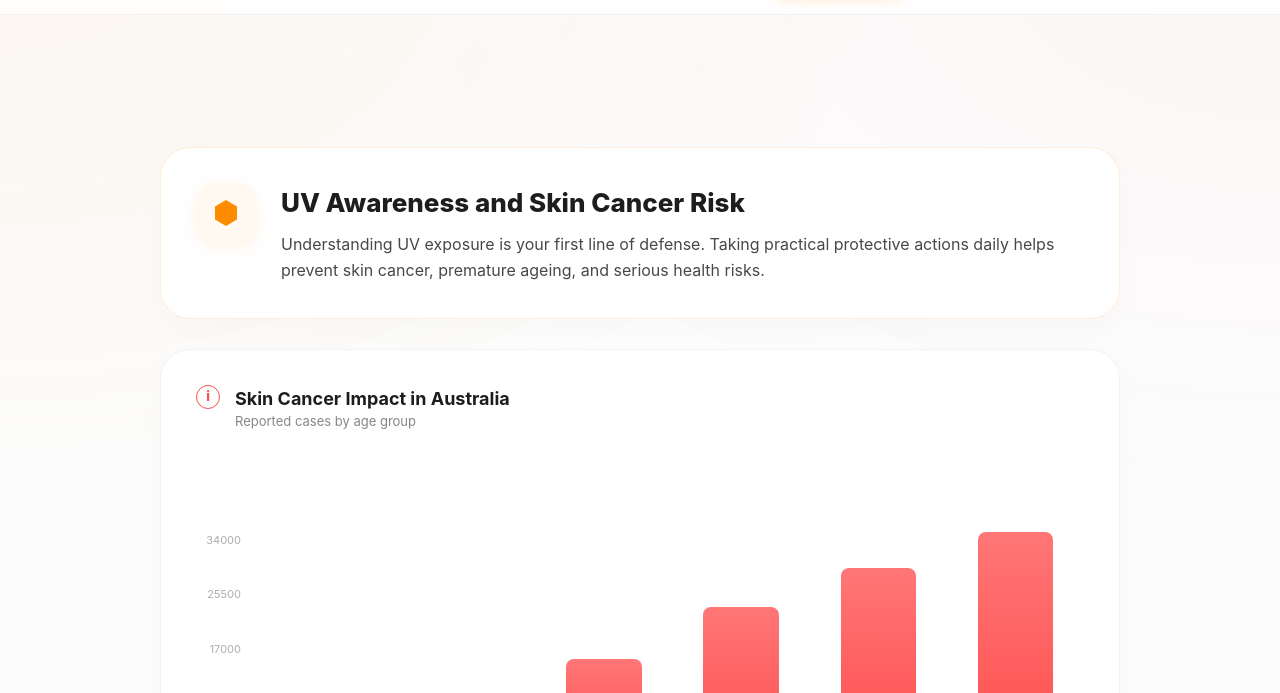
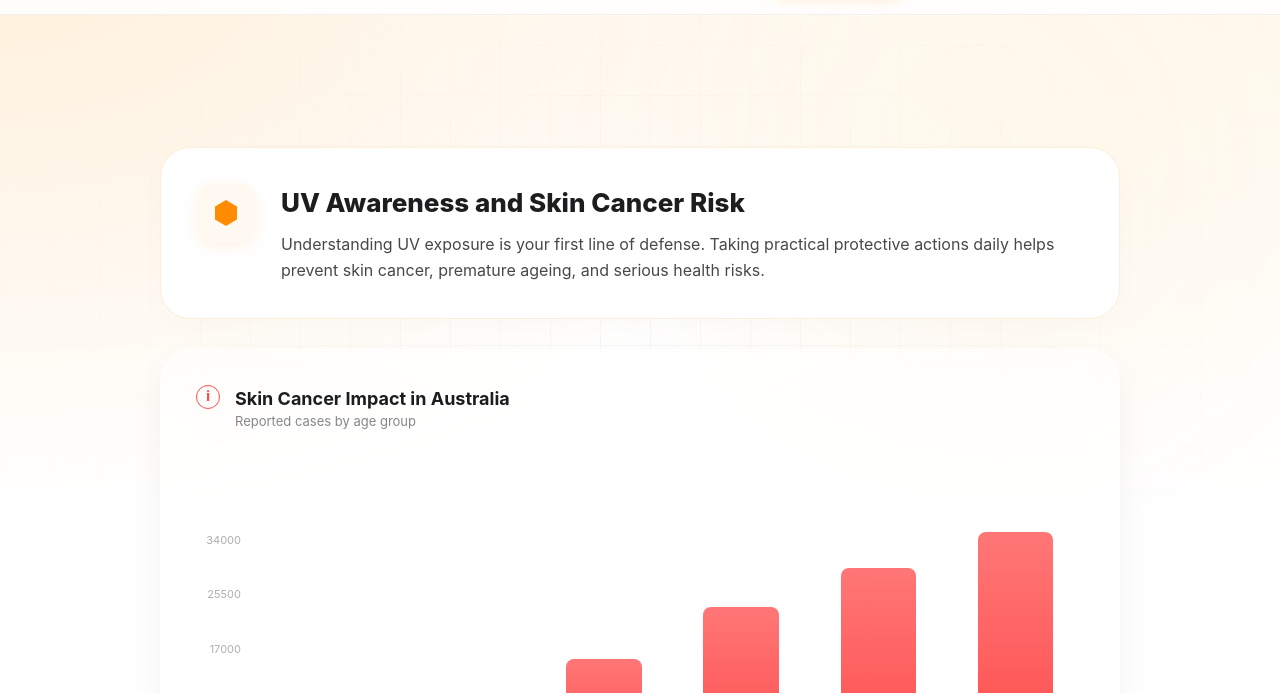
Before and after one commit to lliu0123/FIT5120-TP31, a website built with Vite: page my-project/awareness.html in a window 1280 px wide. Shown: the part 55-748 px from the top of the page. Built offline with nearby package versions, Linux system fonts and the light colour scheme.

Commit message:
Add: awarenessBG.css

```diff
--- a/my-project/awareness.html
+++ b/my-project/awareness.html
@@ -5,9 +5,14 @@
     <meta name="viewport" content="width=device-width, initial-scale=1.0">
     <title>SunSafe | UV Awareness</title>
     <link rel="stylesheet" href="src/style.css">
+    <link rel="stylesheet" href="src/awarenessBG.css">
 </head>
 <body class="bg-app">
-    <main class="max-w-[1000px] mx-auto mt-28 mb-10 px-5">
+    <div class="awareness-bg-container">
+        <div class="awareness-sun-glow"></div>
+    </div>
+
+    <main class="relative z-10 max-w-[1000px] mx-auto mt-28 mb-10 px-5">
 
         <section class="awareness-hero fade-in">
             <div class="hero-icon-box">
@@ -19,7 +24,7 @@
             </div>
         </section>
 
-        <section class="chart-card fade-in delay-1">
+        <section class="chart-card awareness-content-card fade-in delay-1">
             <div class="chart-header">
                 <div class="info-tag">i</div>
                 <div class="header-text">
--- /dev/null
+++ b/my-project/src/awarenessBG.css
@@ -0,0 +1,68 @@
+/* --- Awareness Page Specific Styles --- */
+
+/* 1. The main background container (Matches HTML class) */
+.awareness-bg-container {
+    position: fixed !important;
+    top: 0;
+    left: 0;
+    width: 100%;
+    height: 100%;
+    z-index: -1 !important;
+    background-color: #ffffff !important;
+    background-image:
+        radial-gradient(at 0% 0%, rgba(255, 150, 0, 0.15) 0px, transparent 50%),
+        radial-gradient(at 100% 0%, rgba(255, 200, 100, 0.12) 0px, transparent 50%),
+        radial-gradient(at 50% 100%, rgba(255, 255, 255, 1) 0px, transparent 50%) !important;
+    overflow: hidden;
+}
+
+/* 2. Adding the grid overlay */
+.awareness-bg-container::before {
+    content: "";
+    position: absolute;
+    inset: 0;
+    background-image:
+        linear-gradient(rgba(0, 0, 0, 0.03) 1px, transparent 1px),
+        linear-gradient(90deg, rgba(0, 0, 0, 0.03) 1px, transparent 1px);
+    background-size: 50px 50px;
+    mask-image: radial-gradient(ellipse at center, black, transparent 80%);
+    -webkit-mask-image: radial-gradient(ellipse at center, black, transparent 80%);
+    pointer-events: none;
+}
+
+/* 3. Floating "Sun" lens flares (Matches HTML class) */
+.awareness-sun-glow {
+    position: absolute;
+    width: 800px;
+    height: 800px;
+    background: radial-gradient(circle, rgba(255, 165, 0, 0.1) 0%, transparent 70%);
+    top: -200px;
+    right: -100px;
+    filter: blur(80px);
+    animation: pulseGlow 15s infinite alternate ease-in-out;
+    pointer-events: none;
+}
+
+@keyframes pulseGlow {
+    0% { transform: scale(1); opacity: 0.4; }
+    100% { transform: scale(1.3); opacity: 0.7; }
+}
+
+/* 4. Glassmorphism for the Chart Card */
+.awareness-content-card {
+    background: rgba(255, 255, 255, 0.6) !important;
+    backdrop-filter: blur(20px) saturate(160%) !important;
+    -webkit-backdrop-filter: blur(20px) saturate(160%) !important;
+    border: 1px solid rgba(255, 255, 255, 0.5) !important;
+    border-radius: 32px !important;
+    box-shadow: 0 15px 35px rgba(0, 0, 0, 0.05) !important;
+    position: relative;
+    z-index: 10;
+}
+
+/* 5. Fix for Flip Cards to look better on this background */
+.flip-card-front, .flip-card-back {
+    background: rgba(255, 255, 255, 0.8) !important;
+    backdrop-filter: blur(10px);
+    border: 1px solid rgba(255, 255, 255, 0.4);
+}
```
